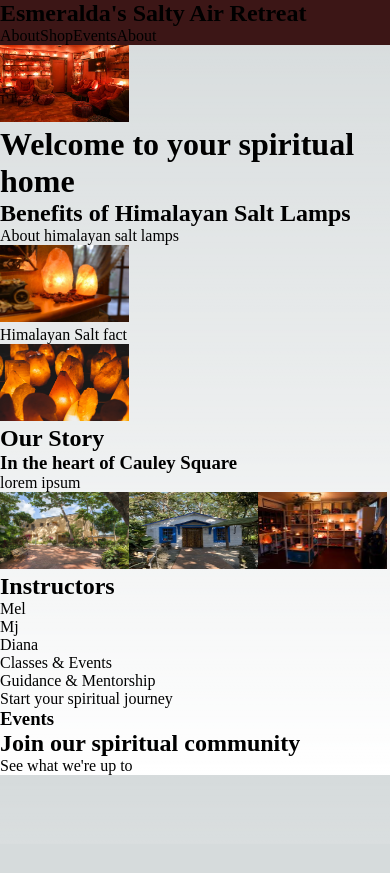
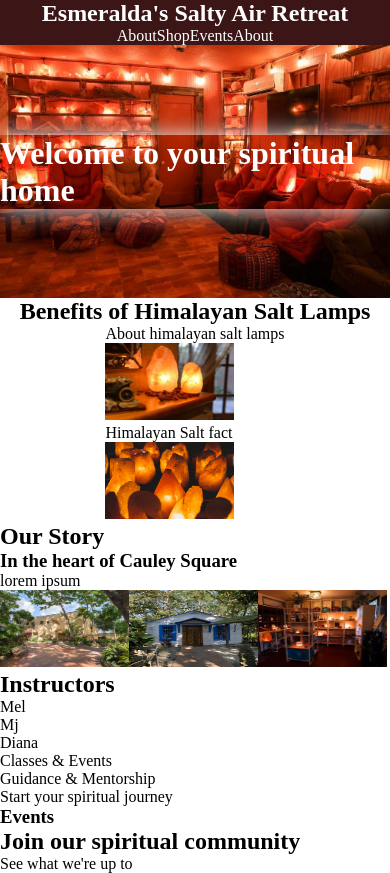
Before and after one commit to CourajeousMax/salty-air-retreat, a Next.js app: page / in a window 390 px wide. Before the commit the page ends 844 px from the top, so only its background shows below. Built offline with nearby package versions, Linux system fonts and the light colour scheme.

Commit message:
working on mobile nav and header design

```diff
--- a/src/Components/Header/Header.js
+++ b/src/Components/Header/Header.js
@@ -3,8 +3,8 @@ import Image from "next/image";
 const Header = () => {
   return (
     <div className="hero">
-      <Image className="hero__image" src="/retreat_cave.jpg" width={129} height={77} />
-      <h1>Welcome to your spiritual home</h1>
+      {/* <Image className="hero__image" src="/retreat_cave.jpg" width={129} height={77} /> */}
+      <h1 className="hero__title ">Welcome to your spiritual home</h1>
     </div>
   );
 };
--- a/src/Components/Main/Main.js
+++ b/src/Components/Main/Main.js
@@ -4,14 +4,20 @@ const Main = () => {
   return (
     <>
       <main>
-        <h2>Benefits of Himalayan Salt Lamps</h2>
-        <p>About himalayan salt lamps</p>
-        <Image className="hero__image" src="/Himalayan-Salt-lamp.jpg" width={129} height={77} />
+        <section className="benefits">
+          <div className="benefits__subheader-container">
+            <h2 className="benefits__subheader">Benefits of Himalayan Salt Lamps</h2>
+          </div>
+          <div className="benefits__text-container">
+            <p className="benefits__text">About himalayan salt lamps</p>
+            <Image className="benefits__image" src="/Himalayan-Salt-lamp.jpg" width={129} height={77} />
             <p>Himalayan Salt fact </p>
-        <Image className="hero__image" src="/salt-lamp.jpeg" width={129} height={77} />
-        <div>
-          <h2>Our Story</h2>
-          <h3>In the heart of Cauley Square</h3>
+            <Image className="benefits__image" src="/salt-lamp.jpeg" width={129} height={77} />
+          </div>
+        </section>
+        <div className="story">
+          <h2 className="story__subheader mobile-subheader">Our Story</h2>
+          <h3 className="story__subheader mobile-subheader-one">In the heart of Cauley Square</h3>
           <p>lorem ipsum</p>
           <section className="cauley">
             <section className="cauley__gallery">
--- a/src/Components/NavBar/NavBar.js
+++ b/src/Components/NavBar/NavBar.js
@@ -4,11 +4,15 @@ const NavBar = () => {
   return (
     <div>
       <nav className="nav" >
-        <h1>Esmeralda's Salty Air Retreat</h1>
-        <a>About</a>
-        <a>Shop</a>
-        <a>Events</a>
-        <a>About</a>
+        <div className="nav__title-container">
+        <h1 className= "nav__title page__header">Esmeralda's Salty Air Retreat</h1>
+        </div>
+        <ul class="nav__links">
+        <a Classname="nav__link nav-one">About</a>
+        <a Classname="nav__link nav-two">Shop</a>
+        <a Classname="nav__link nav-three">Events</a>
+        <a Classname="nav__link nav-four">About</a>
+        </ul>
       </nav>
     </div>
   );
--- a/src/styles/_mixins.scss
+++ b/src/styles/_mixins.scss
@@ -17,3 +17,9 @@
         @content;
     }
 }
+
+@mixin flex($align-items: center, $direction: row) {
+    display: flex;
+    align-items: $align-items;
+    flex-direction: $direction;
+  }
--- a/src/styles/globals.scss
+++ b/src/styles/globals.scss
@@ -1,111 +1,80 @@
 @import "variables.module.scss";
-
-:root {
-  --max-width: 1100px;
-  --border-radius: 12px;
-  --font-mono: ui-monospace, Menlo, Monaco, 'Cascadia Mono', 'Segoe UI Mono',
-    'Roboto Mono', 'Oxygen Mono', 'Ubuntu Monospace', 'Source Code Pro',
-    'Fira Mono', 'Droid Sans Mono', 'Courier New', monospace;
-
-  --foreground-rgb: 0, 0, 0;
-  --background-start-rgb: 214, 219, 220;
-  --background-end-rgb: 255, 255, 255;
-
-  --primary-glow: conic-gradient(
-    from 180deg at 50% 50%,
-    #16abff33 0deg,
-    #0885ff33 55deg,
-    #54d6ff33 120deg,
-    #0071ff33 160deg,
-    transparent 360deg
-  );
-  --secondary-glow: radial-gradient(
-    rgba(255, 255, 255, 1),
-    rgba(255, 255, 255, 0)
-  );
-
-  --tile-start-rgb: 239, 245, 249;
-  --tile-end-rgb: 228, 232, 233;
-  --tile-border: conic-gradient(
-    #00000080,
-    #00000040,
-    #00000030,
-    #00000020,
-    #00000010,
-    #00000010,
-    #00000080
-  );
-
-  --callout-rgb: 238, 240, 241;
-  --callout-border-rgb: 172, 175, 176;
-  --card-rgb: 180, 185, 188;
-  --card-border-rgb: 131, 134, 135;
-}
-
-@media (prefers-color-scheme: dark) {
-  :root {
-    --foreground-rgb: 255, 255, 255;
-    --background-start-rgb: 0, 0, 0;
-    --background-end-rgb: 0, 0, 0;
-
-    --primary-glow: radial-gradient(rgba(1, 65, 255, 0.4), rgba(1, 65, 255, 0));
-    --secondary-glow: linear-gradient(
-      to bottom right,
-      rgba(1, 65, 255, 0),
-      rgba(1, 65, 255, 0),
-      rgba(1, 65, 255, 0.3)
-    );
-
-    --tile-start-rgb: 2, 13, 46;
-    --tile-end-rgb: 2, 5, 19;
-    --tile-border: conic-gradient(
-      #ffffff80,
-      #ffffff40,
-      #ffffff30,
-      #ffffff20,
-      #ffffff10,
-      #ffffff10,
-      #ffffff80
-    );
-
-    --callout-rgb: 20, 20, 20;
-    --callout-border-rgb: 108, 108, 108;
-    --card-rgb: 100, 100, 100;
-    --card-border-rgb: 200, 200, 200;
-  }
-}
-
-
+@import "mixins.scss";
 * {
   box-sizing: border-box;
   padding: 0;
   margin: 0;
 }
 
-.nav {
-  background-color: $maroon;
-}
 html,
 body {
   max-width: 100vw;
   overflow-x: hidden;
 }
-
-body {
-  color: rgb(var(--foreground-rgb));
-  background: linear-gradient(
-      to bottom,
-      transparent,
-      rgb(var(--background-end-rgb))
-    )
-    rgb(var(--background-start-rgb));
+.nav {
+  background-color: $maroon;
+  display: flex;
+  flex-direction: column;
+  align-items: center;
+  &__title-container {
+    @include mobile {
+    }
+  }
+  &__links {
+    display: flex;
+    justify-content: space-between;
+  }
+  &__link {
+    color: $white;
+  }
+}
+.page__header {
+  color: $white;
 }
 
-a {
-  color: inherit;
-  text-decoration: none;
+//Hero section
+
+.hero {
+  background-image: url(../../public/retreat_cave.jpg);
+  background-size: cover;
+  @include mobile {
+    display: flex;
+    align-items: center;
+    height: 30vh;
+  }
+  &__title {
+    color: $white;
+    box-shadow: $box-shadow-white;
+  }
 }
 
+//benefits
+
+.benefits {
+  display: flex;
+  flex-direction: column;
+  align-items: center;
+  &__subheader-container{
+    display: flex;
+    align-items: center;
+  }
+  &__subheader{
+        display: flex;
+    align-items: center;
+  }
+}
+// body {
+//   color: rgb(var(--foreground-rgb));
+//   background: linear-gradient(
+//       to bottom,
+//       transparent,
+//       rgb(var(--background-end-rgb))
+//     )
+//     rgb(var(--background-start-rgb));
+// }
+a {
+  color: $white;
+}
 @media (prefers-color-scheme: dark) {
   html {
     color-scheme: dark;
--- a/src/styles/variables.module.scss
+++ b/src/styles/variables.module.scss
@@ -5,4 +5,5 @@ $maroon: #3c1616;
 $white: #ffff;
 
 //SUPPORTING COLORS
+$box-shadow-white: 0 0 25px 0 rgba(250,250,250, 1);
 $box-shadow: 0px 10px 20px rgba(0, 0, 0, 0.2);
```
Lines whose indentation alone changed are shown as unchanged.
